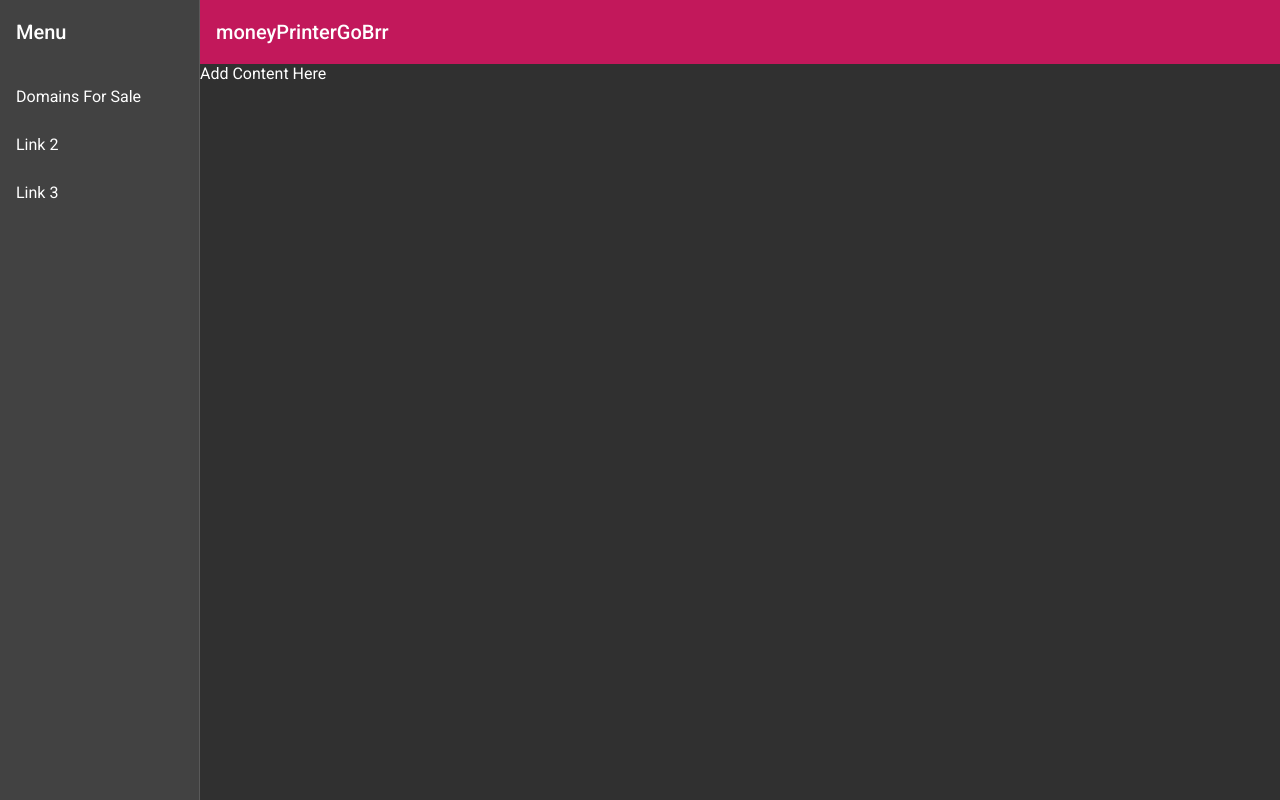
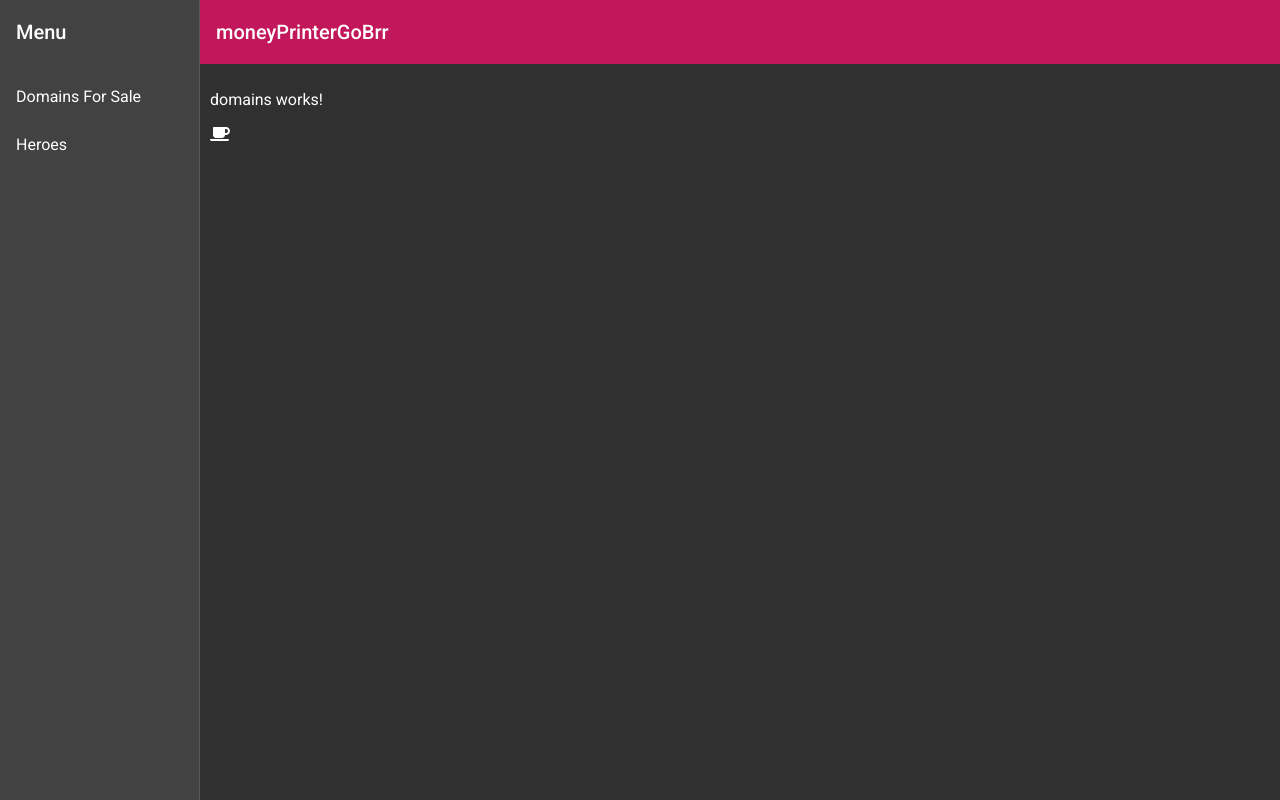
Before and after one commit to BarrensChat/jinkies-cosmo, an Angular app: page /domains in a window 1280 px wide. Built offline with nearby package versions, Linux system fonts and the light colour scheme.

Commit message:
Template ready

```diff
--- a/package.json
+++ b/package.json
@@ -21,6 +21,9 @@
     "@angular/platform-browser": "~9.1.1",
     "@angular/platform-browser-dynamic": "~9.1.1",
     "@angular/router": "~9.1.1",
+    "@fortawesome/angular-fontawesome": "^0.6.1",
+    "@fortawesome/fontawesome-svg-core": "^1.2.28",
+    "@fortawesome/free-solid-svg-icons": "^5.13.0",
     "rxjs": "~6.5.4",
     "tslib": "^1.10.0",
     "zone.js": "~0.10.2"
--- a/src/app/app.module.ts
+++ b/src/app/app.module.ts
@@ -18,6 +18,8 @@ import { MainNavComponent } from './main-nav/main-nav.component';
 import { DomainsComponent } from './pages/domains/domains.component';
 import { PageNotFoundComponent } from './pages/page-not-found/page-not-found.component';
 import { environment } from './../environments/environment';
+import { FontAwesomeModule } from '@fortawesome/angular-fontawesome';
+
 
 const appRoutes: Routes = [
   { path: 'domains', component: DomainsComponent },
@@ -41,12 +43,13 @@ const appRoutes: Routes = [
     AngularHelperLinksComponent,
     MainNavComponent,
     DomainsComponent,
-    PageNotFoundComponent
+    PageNotFoundComponent,
   ],
   imports: [
     BrowserModule,
     BrowserAnimationsModule,
     LayoutModule,
+    FontAwesomeModule,
     MatToolbarModule,
     MatButtonModule,
     MatSidenavModule,
--- a/src/app/main-nav/main-nav.component.css
+++ b/src/app/main-nav/main-nav.component.css
@@ -15,3 +15,7 @@
   top: 0;
   z-index: 1;
 }
+
+.main-content {
+  padding: 10px;
+}
--- a/src/app/main-nav/main-nav.component.html
+++ b/src/app/main-nav/main-nav.component.html
@@ -5,9 +5,8 @@
       [opened]="(isHandset$ | async) === false">
     <mat-toolbar>Menu</mat-toolbar>
     <mat-nav-list>
-      <a mat-list-item href="domains">Domains For Sale</a>
-      <a mat-list-item href="#">Link 2</a>
-      <a mat-list-item href="#">Link 3</a>
+      <a mat-list-item routerLink="/domains" routerLinkActive="active">Domains For Sale</a>
+      <a mat-list-item routerLink="/heroes" routerLinkActive="active">Heroes</a>
     </mat-nav-list>
   </mat-sidenav>
   <mat-sidenav-content>
@@ -23,8 +22,8 @@
       <span>moneyPrinterGoBrr</span>
     </mat-toolbar>
 
-
-
-    Add Content Here
+    <div class="main-content">
+      <router-outlet></router-outlet>
+    </div>
   </mat-sidenav-content>
 </mat-sidenav-container>
--- a/src/app/pages/domains/domains.component.html
+++ b/src/app/pages/domains/domains.component.html
@@ -1 +1,3 @@
 <p>domains works!</p>
+
+<fa-icon [icon]="faCoffee"></fa-icon>
--- a/src/app/pages/domains/domains.component.ts
+++ b/src/app/pages/domains/domains.component.ts
@@ -1,4 +1,5 @@
 import { Component, OnInit } from '@angular/core';
+import { faCoffee } from '@fortawesome/free-solid-svg-icons';
 
 @Component({
   selector: 'app-domains',
@@ -6,8 +7,11 @@ import { Component, OnInit } from '@angular/core';
   styleUrls: ['./domains.component.css']
 })
 export class DomainsComponent implements OnInit {
+  faCoffee = faCoffee;
 
-  constructor() { }
+  constructor() {
+
+  }
 
   ngOnInit(): void {
   }
```
Also changed, not shown: src/app/app.component.css (+24 -0 lines), 1 other file (tests, documents, lock files or other folders).
